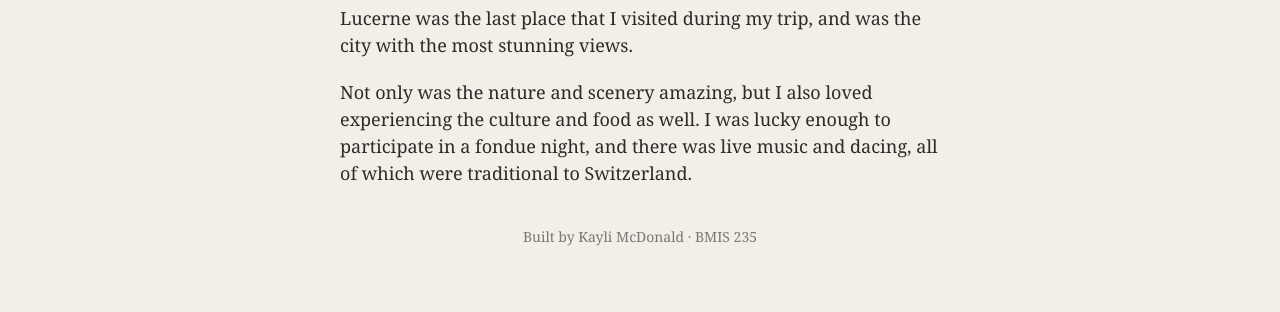
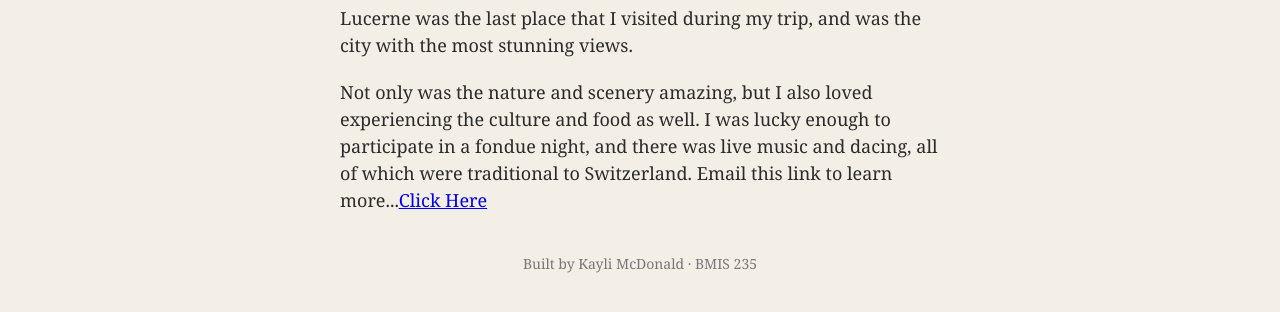
Before and after one commit to kaylimcdonald/bmis235-html-3, a plain HTML site: page lucerne.html in a window 1280 px wide. Shown: the part 190-502 px from the top of the page. Drawn offline with Linux system fonts and the light colour scheme.

Commit message:
Update lucerne.html

```diff
--- a/lucerne.html
+++ b/lucerne.html
@@ -30,7 +30,7 @@
 
 <h1>Lucerne</h1>
 <p>Lucerne was the last place that I visited during my trip, and was the city with the most stunning views.</p>
-<p>Not only was the nature and scenery amazing, but I also loved experiencing the culture and food as well. I was lucky enough to participate in a fondue night, and there was live music and dacing, all of which were traditional to Switzerland.</p>
+<p>Not only was the nature and scenery amazing, but I also loved experiencing the culture and food as well. I was lucky enough to participate in a fondue night, and there was live music and dacing, all of which were traditional to Switzerland. Email this link to learn more...<a href="info@stadtkeller.ch">Click Here</a> </p>
 
 <!-- Footer: fill in your name -->
 <footer>Built by Kayli McDonald &middot; BMIS 235</footer>
```
